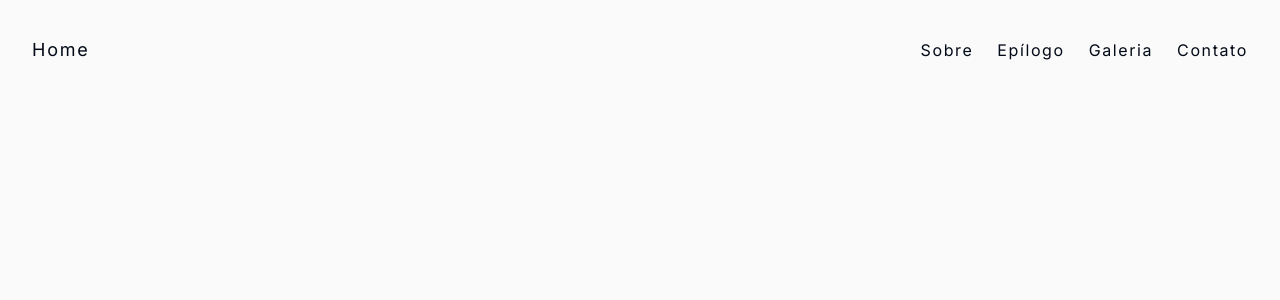
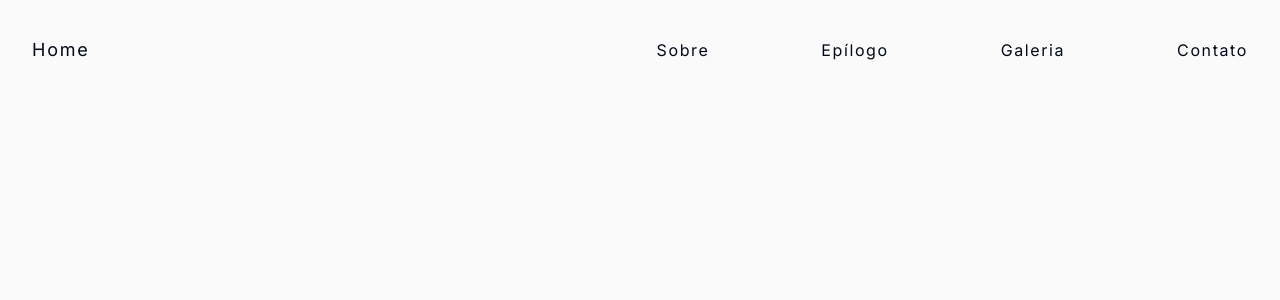
Before and after one commit to juliadelis/elysius, a React (Vite) app: page / in a window 1280 px wide. Shown: the top 300 px of the page. Built offline with nearby package versions, Linux system fonts and the light colour scheme.

Commit message:
feat: ajuste menu

```diff
--- a/src/components/Header/Menu.tsx
+++ b/src/components/Header/Menu.tsx
@@ -47,7 +47,7 @@ export default function Navbar() {
         </a>
 
         {/* Links desktop */}
-        <ul className="hidden gap-6 md:flex">
+        <ul className="hidden gap-28 md:flex">
           {links.map((item) => (
             <li key={item.href}>
               <a
```
